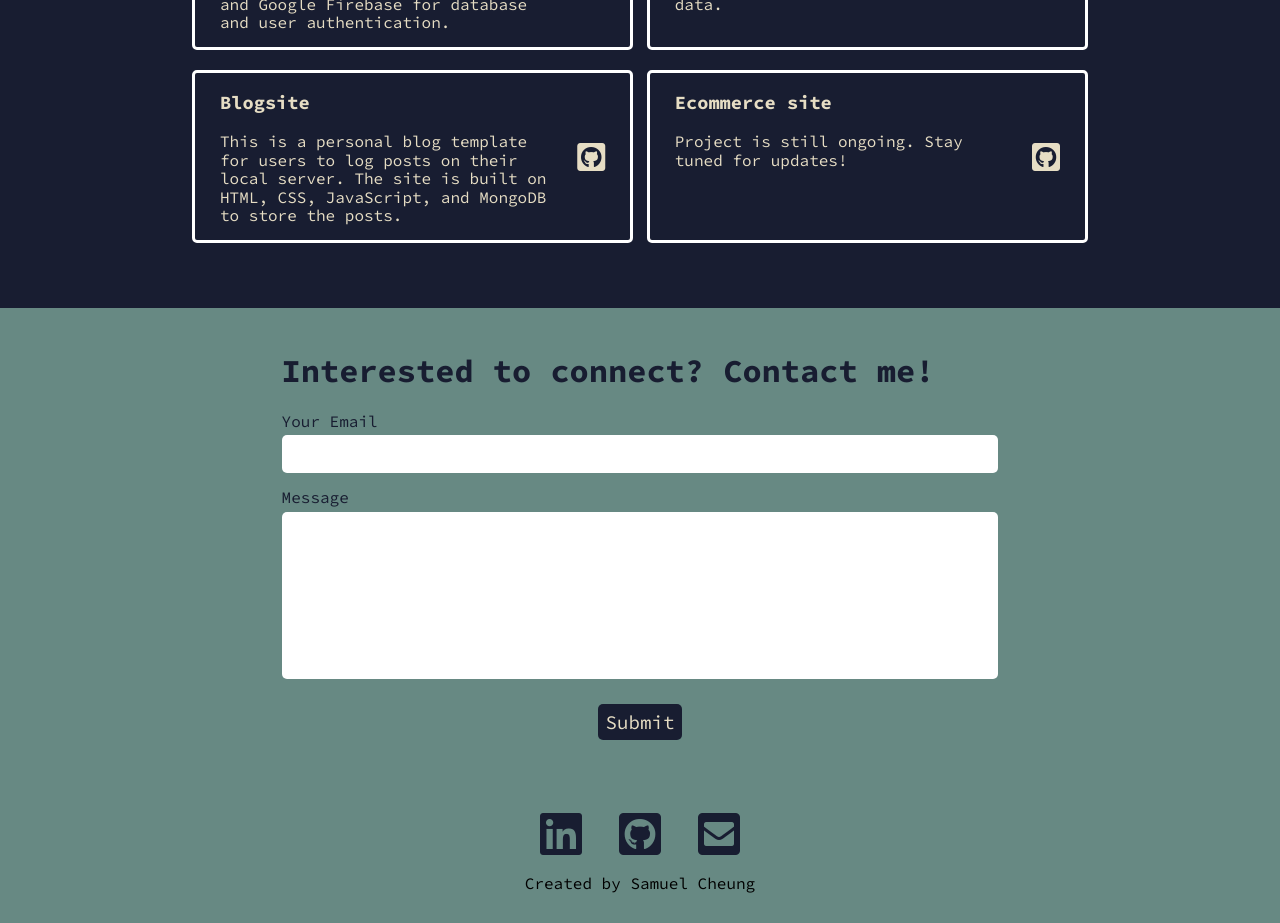
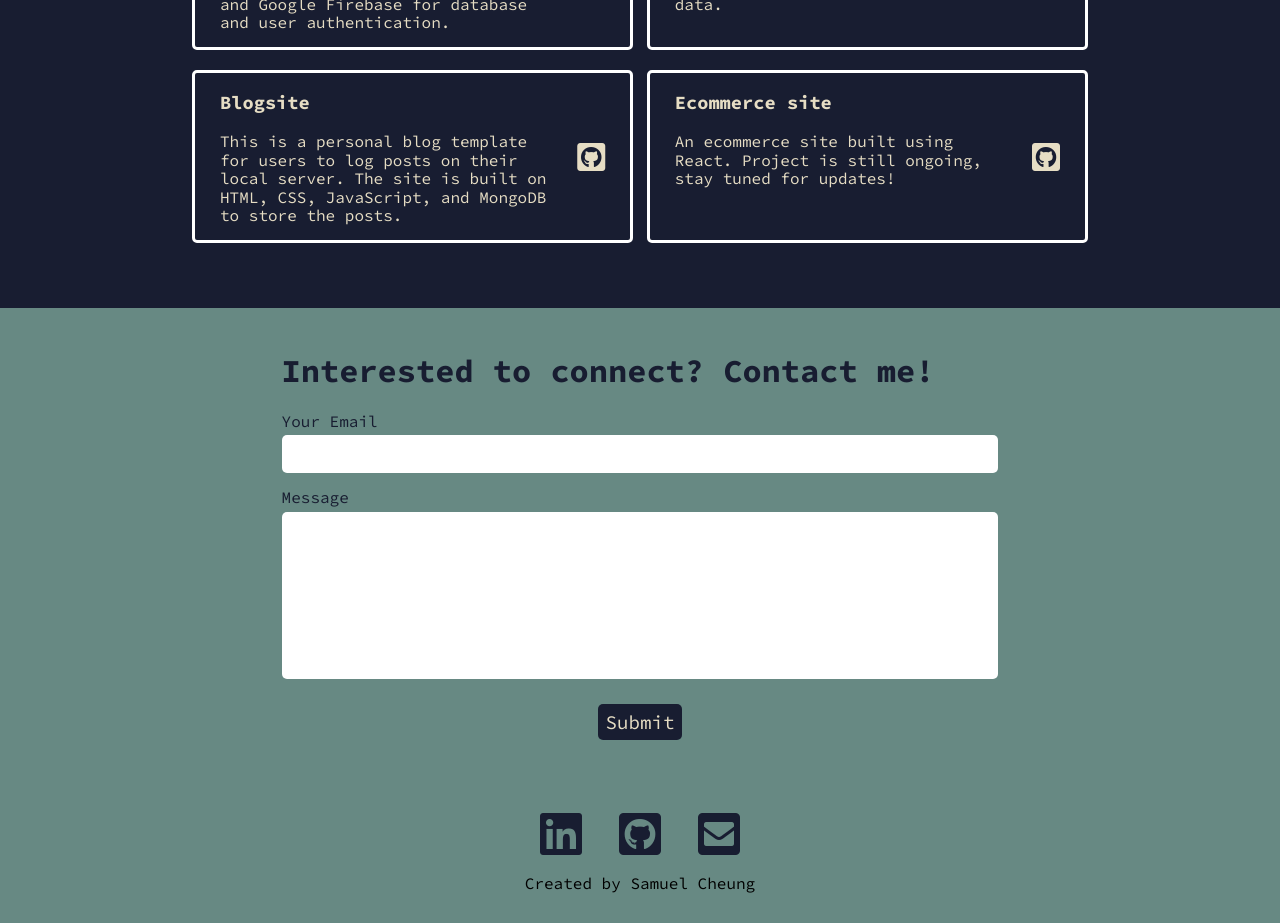
Before and after one commit to salmonsashimi/my-site, a React (Create React App) app: page / in a window 1280 px wide. Shown: the part 1720-2643 px from the top of the page. Built offline with nearby package versions, Linux system fonts and the light colour scheme.

Commit message:
editted projects

```diff
--- a/src/components/Projects.js
+++ b/src/components/Projects.js
@@ -40,7 +40,7 @@ Projects.defaultProps = {
         },
         {
             name: 'Ecommerce site',
-            desc: 'Project is still ongoing. Stay tuned for updates!',
+            desc: 'An ecommerce site built using React. Project is still ongoing, stay tuned for updates!',
             repo: 'https://github.com/salmonsashimi/ecommerce-site'
         }
 
--- a/src/styles/ProjectBox.css
+++ b/src/styles/ProjectBox.css
@@ -2,10 +2,10 @@
     border-radius: 5px;
     border: 0.2rem solid white;
     display: flex;
+    margin-bottom: 20px;
     padding: 0 25px;
     transition: 0.4s;
     text-align:left;
-    margin-bottom: 20px;
 }
 
 @media (min-width: 1175px) {
@@ -13,11 +13,11 @@
         border-radius: 5px;
         border: 0.2rem solid white;
         display: flex;
+        margin-bottom: 20px;
         max-width: 43%;
         padding: 0 25px;
         transition: 0.4s;
         text-align:left;
-        margin-bottom: 20px;
     }
 }
 
```
